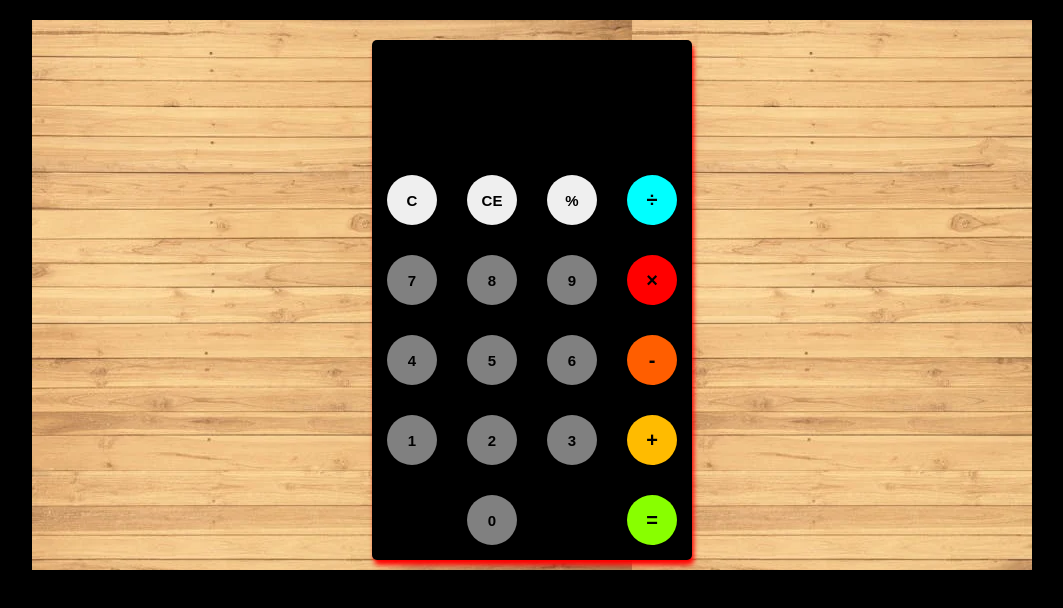
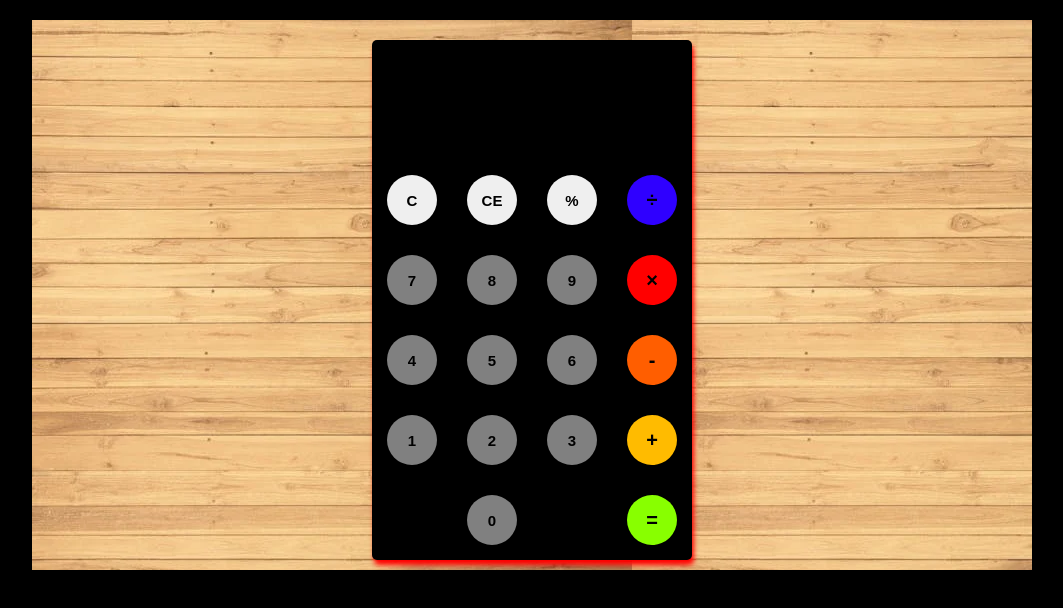
Before and after one commit to Anthonyprosper01/Calculator-Project, a plain HTML site: page index.html in a window 1280 px wide. Shown: the whole page, without its empty margins (108-1171 px from the left). Drawn offline with Linux system fonts and the light colour scheme.

Commit message:
changed color

```diff
--- a/style.css
+++ b/style.css
@@ -78,7 +78,7 @@ button:nth-child(8) {
 
 button:nth-child(4) {
     font-size: 20px;
-    background-color: aqua;
+    background-color: rgb(47, 0, 255);
 }
 
 button:nth-child(12) {
```
